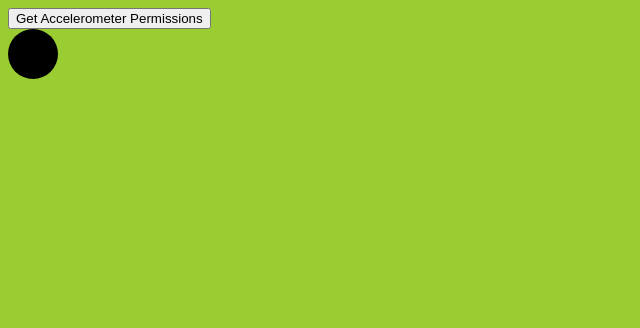
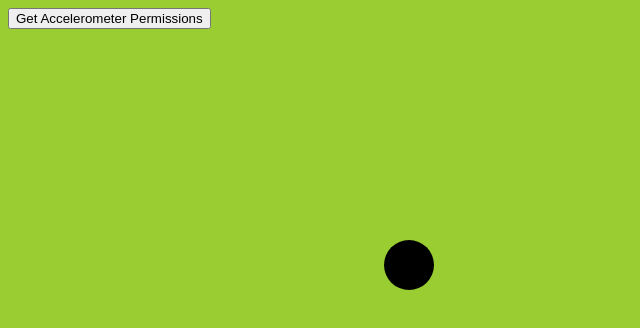
Before and after one commit to maram-magdi/Tune_the_color, a plain HTML site: page index.html in a window 1280 px wide. Shown: the whole page, without its empty margins (0-640 px from the left). Drawn offline with Linux system fonts and the light colour scheme.

Commit message:
style ball

```diff
--- a/style.css
+++ b/style.css
@@ -15,5 +15,5 @@ body {
     height: 50px;
     background-color: black;
     border-radius: 50%;
-    /* position: fixed; */
+    position: absolute;
 }
```
